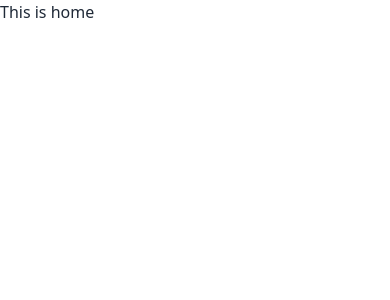
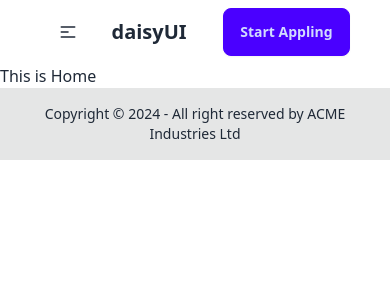
Before and after one commit to personalGitprofile/my_career-apply, a React (Vite) app: page / in a window 390 px wide. Shown: the top 300 px of the page. Built offline with nearby package versions, Linux system fonts and the light colour scheme.

Commit message:
all basic route setup done

```diff
--- /dev/null
+++ b/src/components/Applied_Jobs/Applied_Jobs.jsx
@@ -0,0 +1,11 @@
+
+
+const Applied_Jobs = () => {
+    return (
+        <div>
+           <h1>All Applied Job see here</h1>
+        </div>
+    );
+};
+
+export default Applied_Jobs;
--- /dev/null
+++ b/src/components/Blogs/Blogs.jsx
@@ -0,0 +1,11 @@
+
+
+const Blogs = () => {
+    return (
+        <div>
+            <h1>All Blogs See here</h1>
+        </div>
+    );
+};
+
+export default Blogs;
--- /dev/null
+++ b/src/components/Footer/Footer.jsx
@@ -0,0 +1,14 @@
+const Footer = () => {
+  return (
+    <footer className="footer footer-center bg-base-300 text-base-content p-4">
+      <aside>
+        <p>
+          Copyright © {new Date().getFullYear()} - All right reserved by ACME
+          Industries Ltd
+        </p>
+      </aside>
+    </footer>
+  );
+};
+
+export default Footer;
--- a/src/components/Home/Home.jsx
+++ b/src/components/Home/Home.jsx
@@ -1,9 +1,11 @@
+
 
 
 const Home = () => {
     return (
         <div>
-          <h1>This is home</h1>
+
+        <h1>This is Home</h1>
         </div>
     );
 };
--- /dev/null
+++ b/src/components/Jobs/Jobs.jsx
@@ -0,0 +1,11 @@
+
+
+const Jobs = () => {
+    return (
+        <div>
+            <h1>All Jobs Show here</h1>
+        </div>
+    );
+};
+
+export default Jobs;
--- /dev/null
+++ b/src/components/Navbar/Navbar.jsx
@@ -0,0 +1,57 @@
+import { Link, NavLink } from "react-router-dom";
+
+
+const Navbar = () => {
+
+    const links = <>
+        <li><NavLink to="/">Home</NavLink></li>
+        <li><NavLink to="/statistics">Statistics</NavLink></li>
+        <li><NavLink to="/jobs">Jobs</NavLink></li>
+        <li><NavLink to="/applied">Applied Jobs</NavLink></li>
+        <li><NavLink to="/blogs">Blogs</NavLink></li>
+
+
+
+    </>
+
+    return (
+        <div className="navbar bg-base-100 w-10/12 mx-auto">
+        <div className="navbar-start">
+          <div className="dropdown">
+            <div tabIndex={0} role="button" className="btn btn-ghost lg:hidden">
+              <svg
+                xmlns="http://www.w3.org/2000/svg"
+                className="h-5 w-5"
+                fill="none"
+                viewBox="0 0 24 24"
+                stroke="currentColor">
+                <path
+                  strokeLinecap="round"
+                  strokeLinejoin="round"
+                  strokeWidth="2"
+                  d="M4 6h16M4 12h8m-8 6h16" />
+              </svg>
+            </div>
+            <ul
+              tabIndex={0}
+              className="menu menu-sm dropdown-content bg-base-100 rounded-box z-[1] mt-3 w-52 p-2 shadow">
+             {links}
+            </ul>
+          </div>
+          <a className="btn btn-ghost text-xl">daisyUI</a>
+        </div>
+        <div className="navbar-center hidden lg:flex">
+          <ul className="menu menu-horizontal px-1">
+
+                   {links}
+          </ul>
+        </div>
+        <div className="navbar-end">
+
+                <Link to='/' ><button className="btn btn-primary">Start Appling</button></Link>
+        </div>
+      </div>
+    );
+};
+
+export default Navbar;
--- a/src/components/Root/Root.jsx
+++ b/src/components/Root/Root.jsx
@@ -1,9 +1,13 @@
 import { Outlet } from "react-router-dom";
+import Footer from "../Footer/Footer";
+import Navbar from "../Navbar/Navbar";
 
 const Root = () => {
   return (
     <div>
-     <Outlet></Outlet>
+       <Navbar></Navbar>
+      <Outlet></Outlet>
+      <Footer></Footer>
     </div>
   );
 };
--- /dev/null
+++ b/src/components/Statistics/Statistics.jsx
@@ -0,0 +1,11 @@
+
+
+const Statistics = () => {
+    return (
+        <div>
+            <h1>Statistics Chart will including here!!!!</h1>
+        </div>
+    );
+};
+
+export default Statistics;
```
Also changed, not shown: src/main.jsx (+23 -1 lines).
